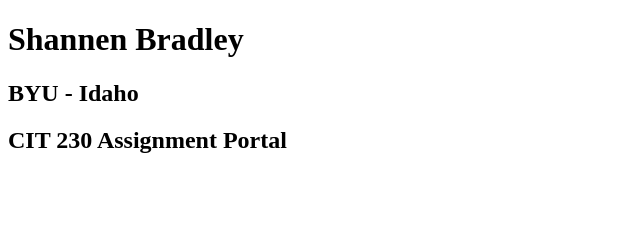
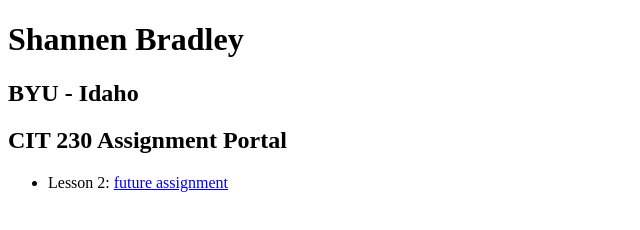
Before and after one commit to shaeebutter/shaeebutter.github.io, a plain HTML site: page index.html in a window 1280 px wide. Shown: the whole page, without its empty margins (0-640 px from the left). Drawn offline with Linux system fonts and the light colour scheme.

Commit message:
lesson 2

```diff
--- a/index.html
+++ b/index.html
@@ -23,7 +23,13 @@
 
 <main>
 <h2>CIT 230 Assignment Portal</h2>
-<main>
+<ul>
+    <li>
+        Lesson 2:
+        <a href="lesson-2-assignment.html">future assignment</a>
+    </li>
+</ul>
+</main>
 <footer></footer>
 
 </body>
```
Also changed, not shown: lesson 2 assignment.html (added), lesson-2-assignment.html (added).
